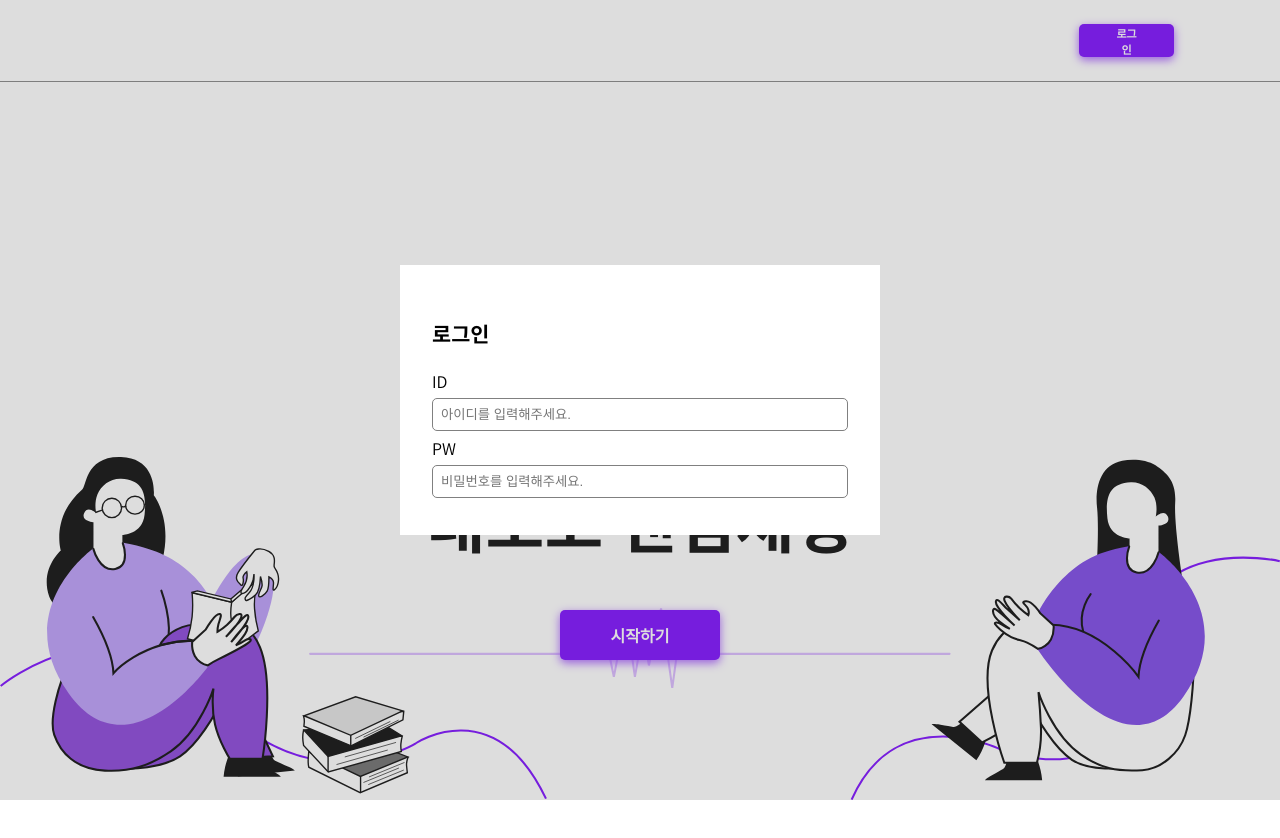
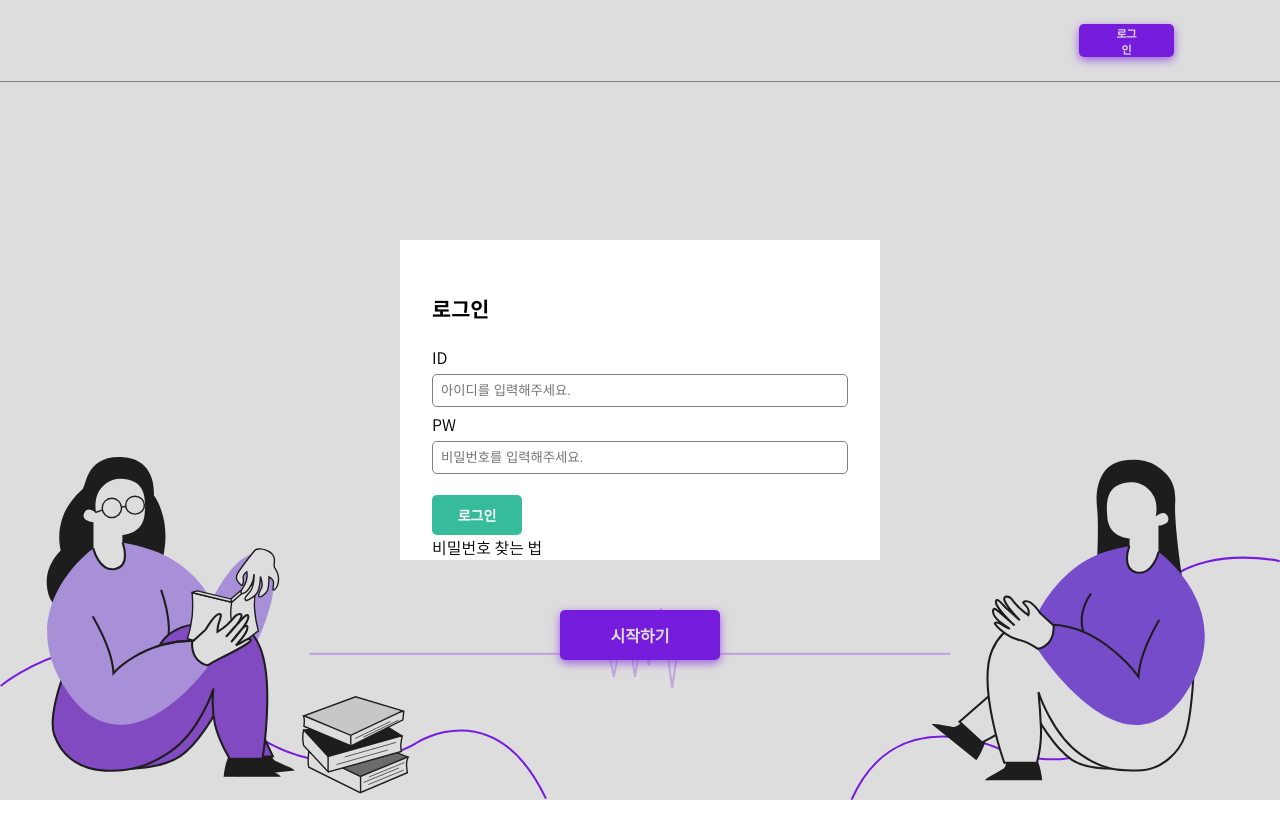
Before and after one commit to jjmin321/RandomChatting_Web, a Vue app: page / in a window 1280 px wide. Both pictures are taken after a click on the button "로그인". Shown: the top 838 px of the page. Built offline with nearby package versions, Linux system fonts and the light colour scheme.

Commit message:
[ADD] login Button in Modal Box

```diff
--- a/src/components/LoginModal.vue
+++ b/src/components/LoginModal.vue
@@ -7,11 +7,12 @@
                 <span>ID</span>
                 <input v-model="id" type="text" placeholder="아이디를 입력해주세요." autofocus />
             </div>
-
             <div class="login-modal-box-form">
                 <span>PW</span>
                 <input v-model="pw" type="text" placeholder="비밀번호를 입력해주세요." />
             </div>
+                <button class="login-modal-box-submit">로그인</button>
+                <div class="login-modal-box-forgot-password">비밀번호 찾는 법</div>
         </div>
   </div>
 </template>
@@ -30,12 +31,10 @@ export default {
             this.$emit("onClose");
         }
     }
-
 }
 </script>
 
 <style lang="scss">
-
 .login-modal {
     position: fixed;
     top: 0;
@@ -63,6 +62,7 @@ export default {
         background-color: white;
         padding: 2rem;
         width: 30rem;
+        height: 20rem;
         &-title {
             font-size: 1.3rem;
         }
@@ -80,7 +80,34 @@ export default {
                 }
             }
         }
+        &-submit {
+          width: 90px;
+          height: 40px;
+          background-color: #36bc9b;
+          color: white;
+          margin-top: 1.5em;
+          border: none;
+          transition: all .3s ease;
+          cursor: pointer;
+          font-size: 14px;
+          font-weight: bold;
+          display : flex;
+          justify-content: center;
+          align-items:center;
+          align-self: center;
+        }
     }
 }
 
+button{
+    border-top-left-radius: 5px;
+    border-bottom-left-radius: 5px;
+    border-top-right-radius: 5px;
+    border-bottom-right-radius: 5px;
+    background-color: lightblue;
+  }
+
+  button:hover{
+    background-color:purple;
+  }
 </style>
```
